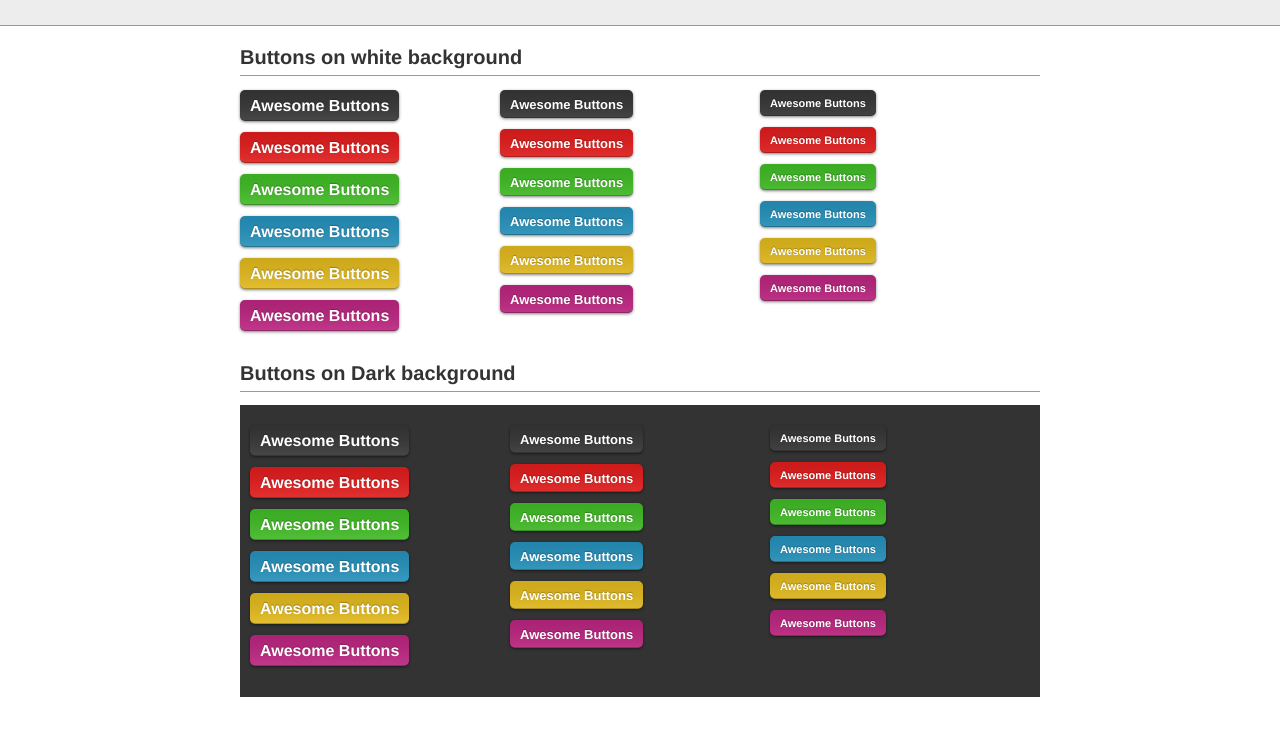
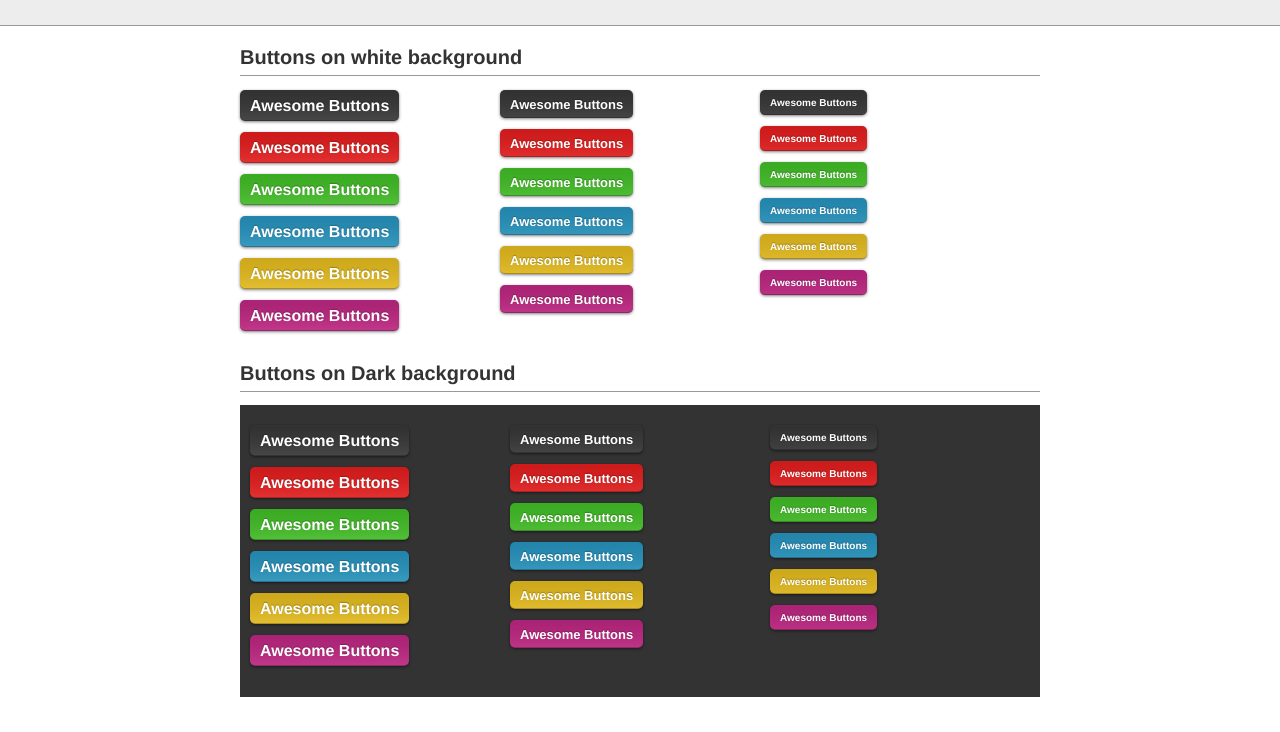
Before and after one commit to julianomoreira/css-lab, a plain HTML site: page rgba/rgba.html in a window 1280 px wide. Shown: the part 68-800 px from the top of the page. Drawn offline with Linux system fonts and the light colour scheme.

Commit message:
decreased font-size to 10px

```diff
--- a/rgba/rgba.html
+++ b/rgba/rgba.html
@@ -18,7 +18,7 @@ h1 {color: #333;}
 .buttons {padding: 8px 14px 9px; background: #333;}
 .large {font-size: 16px;}
 .medium {font-size: 13px;}
-.small {font-size: 11px;}
+.small {font-size: 10px;}
 
 .buttons{
 background: #222 url(bg-overlay.png) repeat-x;
```
